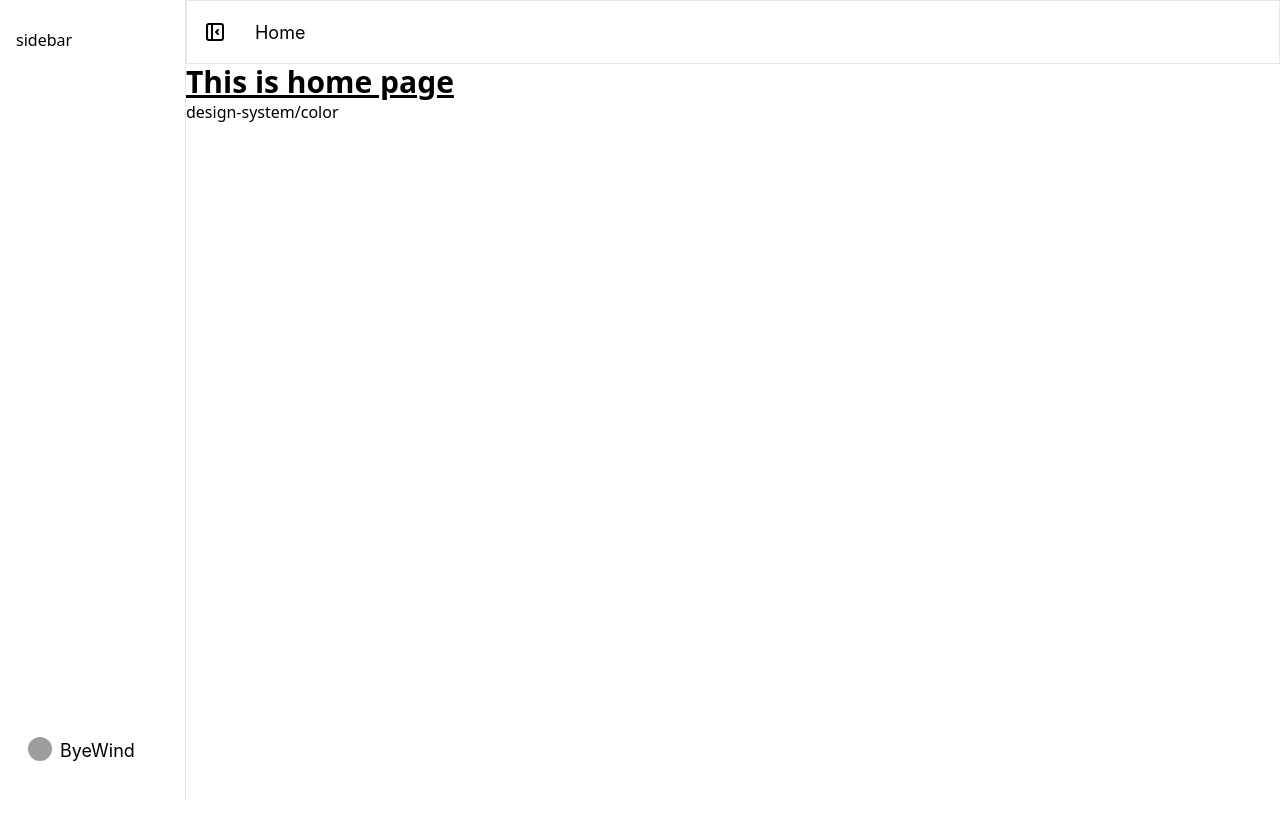
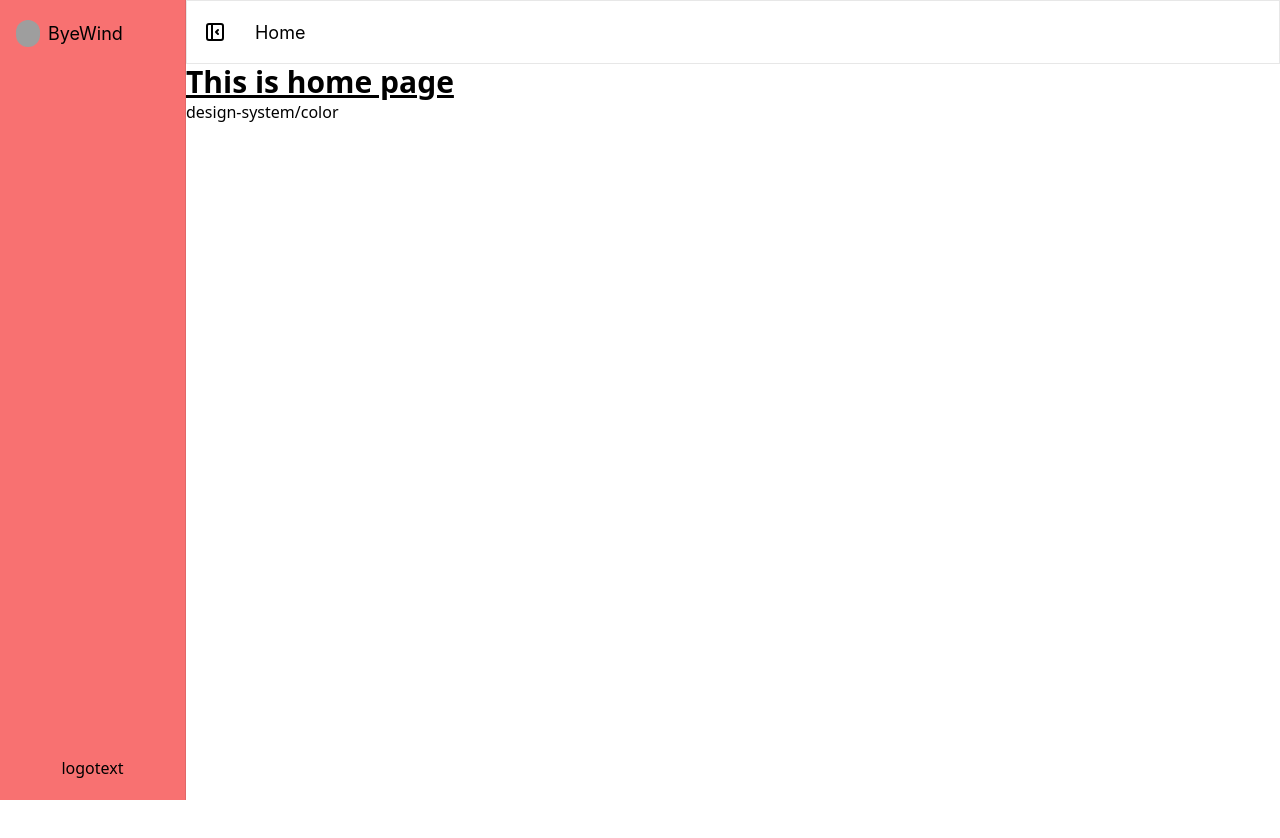
Before and after one commit to dangdinhtai0001/friday-project, a Vue app: page /home in a window 1280 px wide. Shown: the top 838 px of the page. Built offline with nearby package versions, Linux system fonts and the light colour scheme; grey boxes are pictures that could not be loaded.

Commit message:
feat: cau truc lai sidebar

```diff
--- a/src/components/templates/dashboard-layout/left-sidebar/index.vue
+++ b/src/components/templates/dashboard-layout/left-sidebar/index.vue
@@ -1,22 +1,23 @@
 <template>
   <div
-    class="flex flex-col gap-8 justify-between border-r border-black-10 px-16 py-28"
+    class="flex flex-col justify-between border-r border-black-10 px-16 py-20 gap-16 bg-red-400"
     v-motion
     ref="sidebarContainerTarget"
   >
     <!-- ----------------------------------------- || Sidebar items || ----------------------------------------- -->
-    <div>sidebar</div>
+    <NameBadge />
     <!-- ----------------------------------------- || Sidebar items  || ----------------------------------------- -->
-    <!-- ----------------------------------------- || Name badge || ----------------------------------------- -->
-    <div><SidebarItem :is-collapsed="isCollapsed" /></div>
-    <!-- ----------------------------------------- || Name badge || ----------------------------------------- -->
+    <!-- ----------------------------------------- || Logo || ----------------------------------------- -->
+    <SidebarLogo />
+    <!-- ----------------------------------------- || Logo || ----------------------------------------- -->
   </div>
 </template>
 <script lang="ts" setup>
 import { inject, ref, watch } from 'vue'
 import { useMotion } from '@vueuse/motion'
 
-import SidebarItem from './sidebar-item.vue'
+import SidebarLogo from './logo.vue'
+import NameBadge from './name-badge.vue'
 
 const isCollapsed = inject<boolean>('isCollapsed')
 
--- /dev/null
+++ b/src/components/templates/dashboard-layout/left-sidebar/logo.vue
@@ -0,0 +1,11 @@
+<template>
+  <div class="flex items-center justify-center">
+    <div>logo</div>
+    <div v-if="!isCollapsed">text</div>
+  </div>
+</template>
+
+<script lang="ts" setup>
+import { inject } from 'vue'
+const isCollapsed = inject<boolean>('isCollapsed')
+</script>
--- /dev/null
+++ b/src/components/templates/dashboard-layout/left-sidebar/name-badge.vue
@@ -0,0 +1,17 @@
+<template>
+  <!-- <div class="flex justify-center gap-8"> -->
+  <div :class="`flex gap-8 ${isCollapsed ? 'justify-center' : ''}`">
+    <div class="avatar">
+      <div class="w-24 rounded-full">
+        <img src="https://img.daisyui.com/images/stock/photo-1534528741775-53994a69daeb.jpg" />
+      </div>
+    </div>
+    <!-- ----- -->
+    <div v-if="!isCollapsed" class="f-text-regular-14">ByeWind</div>
+  </div>
+</template>
+
+<script lang="ts" setup>
+import { inject } from 'vue'
+const isCollapsed = inject<boolean>('isCollapsed')
+</script>
--- a/src/components/templates/dashboard-layout/left-sidebar/sidebar-item.vue
+++ /dev/null
@@ -1,20 +0,0 @@
-<template>
-  <div class="flex justify-start content-center py-8 px-12 gap-8">
-    <!-- ----------------------------- || avatar || ----------------------------- -->
-    <div class="avatar">
-      <div class="w-24 h-24 rounded-full">
-        <img src="https://img.daisyui.com/images/stock/photo-1534528741775-53994a69daeb.jpg" />
-      </div>
-    </div>
-    <!-- ----------------------------- || avatar || ----------------------------- -->
-    <!-- ----------------------------- || desc || ----------------------------- -->
-    <div v-if="!props.isCollapsed" class="f-text-regular-14">ByeWind</div>
-    <!-- ----------------------------- || desc || ----------------------------- -->
-  </div>
-</template>
-
-<script setup>
-const props = defineProps(['isCollapsed'])
-
-console.log(props.isCollapsed)
-</script>
```
